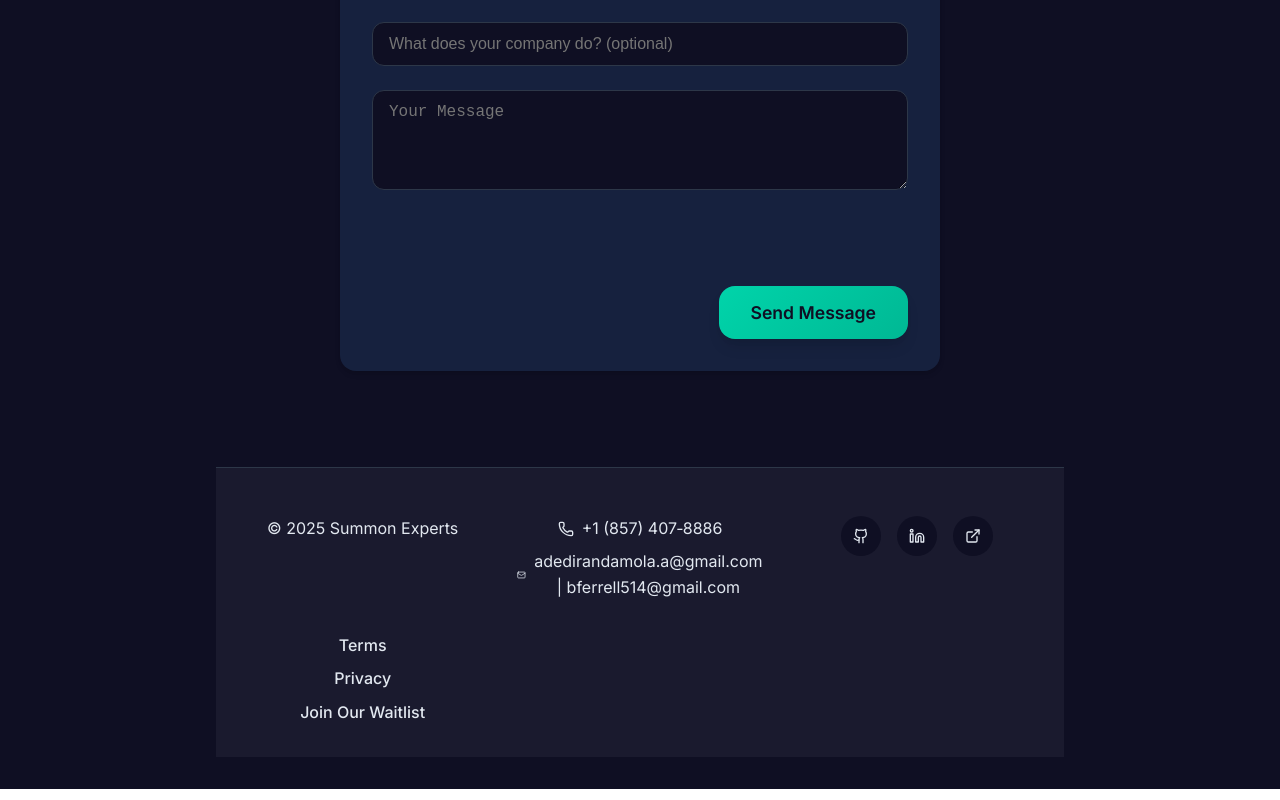
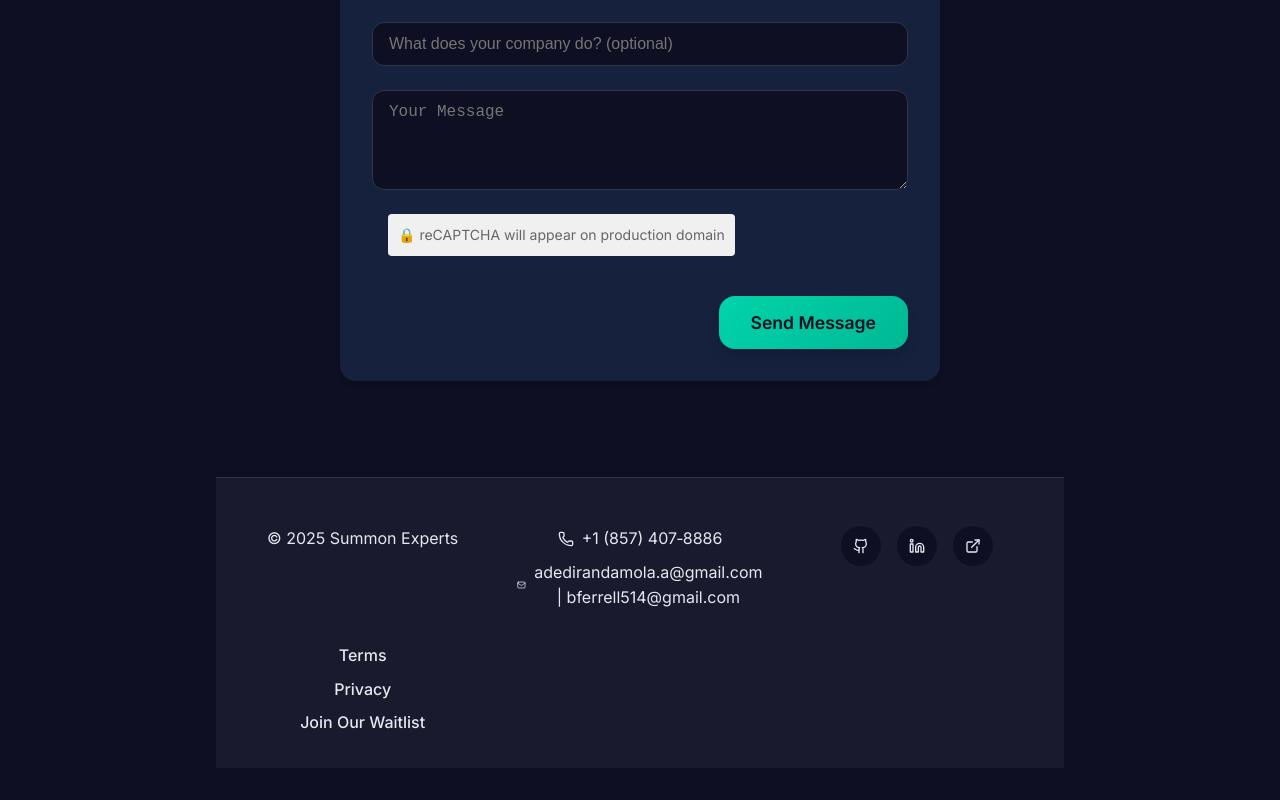
Before and after one commit to BTheCoderr/summon-experts, a React (Vite) app: page / in a window 1280 px wide. Shown: the part 6206-7006 px from the top of the page. Built offline with nearby package versions, Linux system fonts and the light colour scheme.

Commit message:
Add development fallback for reCAPTCHA - widget only shows on production domain

```diff
--- a/src/App.jsx
+++ b/src/App.jsx
@@ -44,6 +44,8 @@ function App() {
     window.addEventListener('scroll', handleScroll);
     return () => window.removeEventListener('scroll', handleScroll);
   }, []);
+
+
 
   const scrollToSection = (sectionId) => {
     const element = document.getElementById(sectionId);
@@ -479,6 +481,19 @@ function App() {
               </div>
               <div className="form-row">
                 <div className="g-recaptcha" data-sitekey="6LdknyUrAAAAAJGCpDJxrlihaveKkpS7WmsWMBt9"></div>
+                {/* Fallback for development */}
+                {window.location.hostname === 'localhost' && (
+                  <div style={{
+                    background: '#f0f0f0',
+                    padding: '10px',
+                    borderRadius: '4px',
+                    textAlign: 'center',
+                    color: '#666',
+                    fontSize: '14px'
+                  }}>
+                    🔒 reCAPTCHA will appear on production domain
+                  </div>
+                )}
               </div>
               <button type="submit" className="cta-button primary">Send Message</button>
             </form>
```
